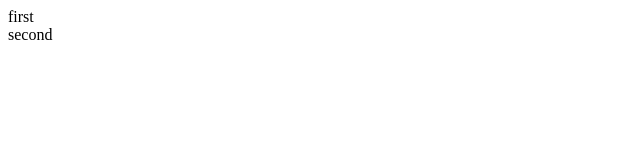
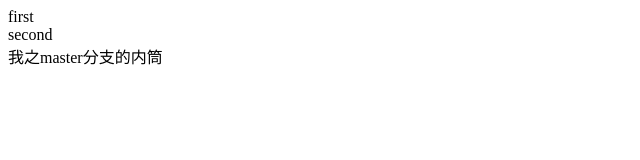
Before and after one commit to dajunzhu/test_git, a plain HTML site: page index.html in a window 1280 px wide. Shown: the whole page, without its empty margins (0-640 px from the left). Drawn offline with Linux system fonts and the light colour scheme.

Commit message:
master commit

```diff
--- a/index.html
+++ b/index.html
@@ -6,5 +6,6 @@
     <body>
     <div>first  </div>
     <div>second</div>
+    <div>我之master分支的内筒</div>
     </body>
 </html>
```
